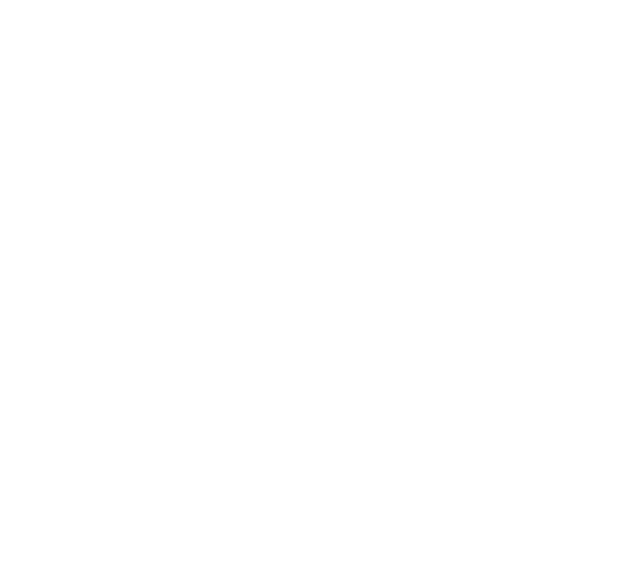
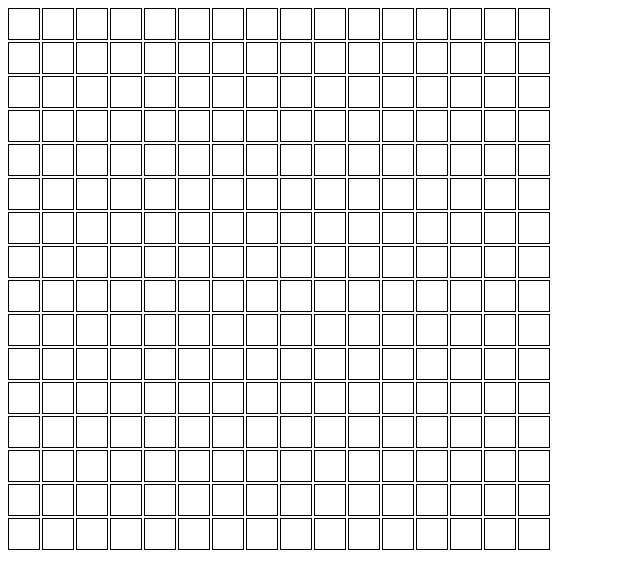
Before and after one commit to JoshuaShaw-13/odin-etch-a-sketch, a plain HTML site: page index.html in a window 1280 px wide. Shown: the whole page, without its empty margins (0-640 px from the left). Drawn offline with Linux system fonts and the light colour scheme.

Commit message:
add grid of squares and add interaction with hover
add the grid of squares using rows of divs and
add interaction with the squares which colors them

```diff
--- a/index.html
+++ b/index.html
@@ -3,12 +3,12 @@
 <html lang="en">
     <head>
         <meta charset="UTF-8">
-        <title>My Website</title>
-        <style src="style.css"></style>
+        <title>Etch-a-Sketch</title>
+        <link rel="stylesheet" href="style.css">
         <script src="javascript.js" defer></script>
     </head>
 
     <body>
-
+        <div id="grid"></div>
     </body>
 </html>
--- a/javascript.js
+++ b/javascript.js
@@ -0,0 +1,26 @@
+const grid = document.querySelector("#grid");
+
+i = 0;
+while (i < 16) {
+    const new_row = document.createElement("div");
+    new_row.className = "row";
+    j = 0;
+    while (j < 16) {
+        const new_div = document.createElement("div");
+        new_div.className = "square";
+
+        new_div.addEventListener("mouseover", () => {
+            console.log("enter");
+            new_div.style.backgroundColor = 'red';
+        });
+        new_div.addEventListener("mouseout", () => {
+            console.log("leave");
+            new_div.style.backgroundColor = 'blue';
+        });
+
+        new_row.appendChild(new_div);
+        j++;
+    };
+    grid.appendChild(new_row);
+    i++;
+};
--- a/style.css
+++ b/style.css
@@ -0,0 +1,21 @@
+#grid {
+    display: flex;
+    flex-direction: column;
+    gap: 2px;
+}
+
+.row {
+    display: flex;
+    flex-direction: row;
+    gap: 2px;
+
+}
+
+.square {
+    background-color: white;
+    border-style: solid;
+    border-color: black;
+    border-width: 1px;
+    width: 30px;
+    height: 30px;
+}
```
